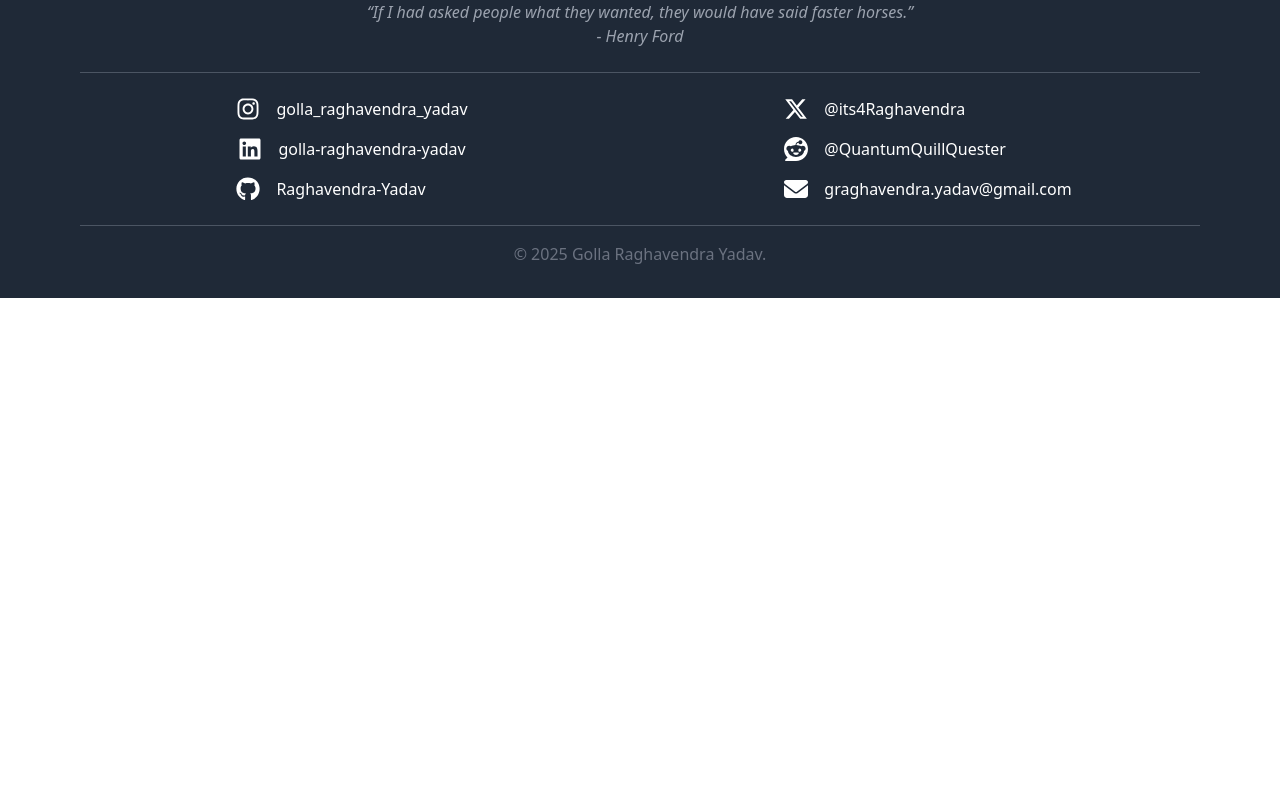
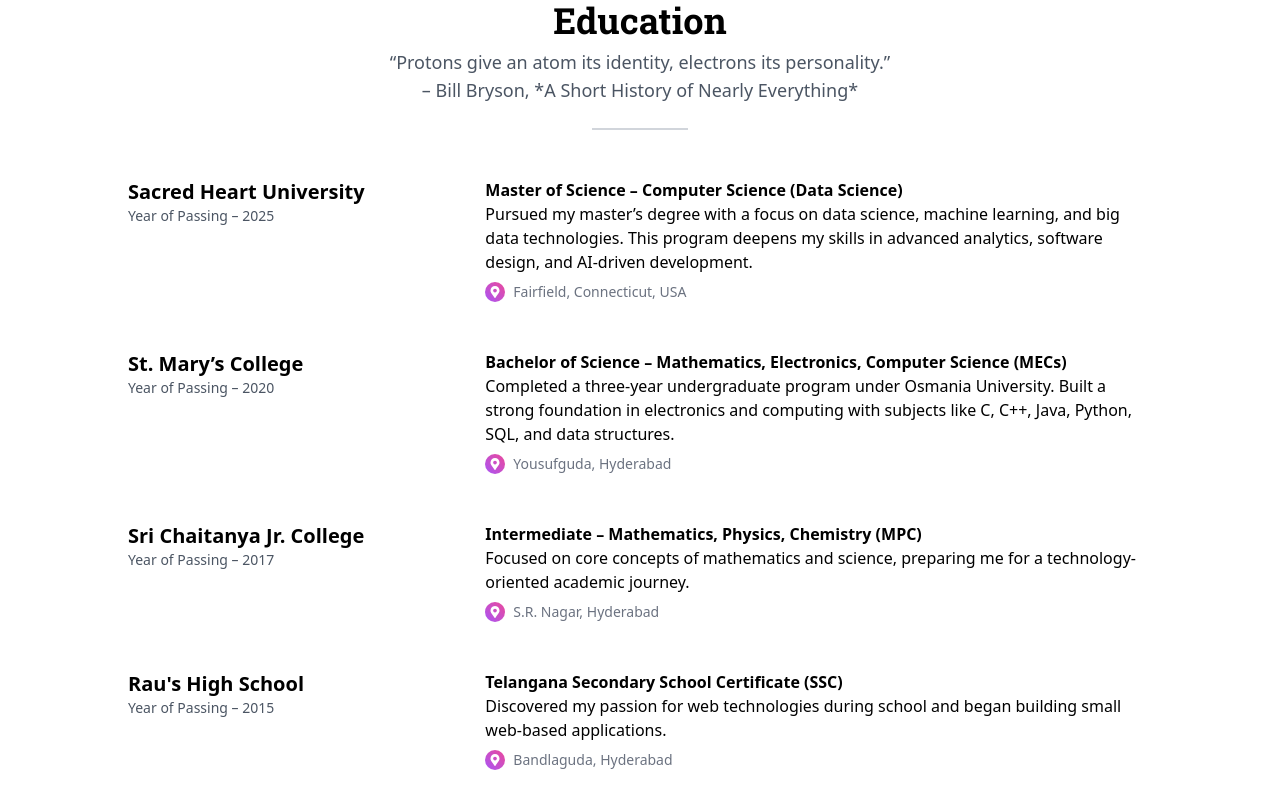
Before and after one commit to Raghavendra-Yadav/my-portfolio, a Next.js app: page / in a window 1280 px wide. Shown: the part 1680-2480 px from the top of the page. Before the commit the page ends 1978 px from the top, so only its background shows below. Built offline with nearby package versions, Linux system fonts and the light colour scheme.

Commit message:
feat: Add Education component to showcase educational background

```diff
--- /dev/null
+++ b/src/components/Education.tsx
@@ -0,0 +1,154 @@
+'use client';
+
+import { motion } from 'framer-motion';
+import { FaMapMarkerAlt } from 'react-icons/fa';
+
+export default function Education() {
+  return (
+    <motion.section
+      id="Education"
+      className="relative !bg-transparent text-black dark:text-white pt-20 pb-16 px-6 overflow-hidden min-h-[80vh]"
+      initial={{ opacity: 0, y: 50 }}
+      animate={{ opacity: 1, y: 0 }}
+      transition={{ duration: 1 }}
+    >
+      {/* Top blurred gradient blob */}
+      <div
+        aria-hidden="true"
+        className="absolute inset-x-0 -top-40 -z-10 transform-gpu overflow-hidden blur-3xl sm:-top-80"
+      >
+        <div
+          style={{
+            clipPath:
+              'polygon(74.1% 44.1%, 100% 61.6%, 97.5% 26.9%, 85.5% 0.1%, 80.7% 2%, 72.5% 32.5%, 60.2% 62.4%, 52.4% 68.1%, 47.5% 58.3%, 45.2% 34.5%, 27.5% 76.7%, 0.1% 64.9%, 17.9% 100%, 27.6% 76.8%, 76.1% 97.7%, 74.1% 44.1%)',
+          }}
+          className="relative left-[calc(50%-11rem)] aspect-[1155/678] w-[36.125rem] -translate-x-1/2 rotate-[30deg] bg-gradient-to-tr from-[#ff80b5] to-[#9089fc] opacity-30 sm:left-[calc(50%-30rem)] sm:w-[72.1875rem]"
+        />
+      </div>
+
+      {/* Bottom blurred gradient blob */}
+      <div
+        aria-hidden="true"
+        className="absolute inset-x-0 top-[calc(100%-13rem)] -z-10 transform-gpu overflow-hidden blur-3xl sm:top-[calc(100%-30rem)]"
+      >
+        <div
+          style={{
+            clipPath:
+              'polygon(74.1% 44.1%, 100% 61.6%, 97.5% 26.9%, 85.5% 0.1%, 80.7% 2%, 72.5% 32.5%, 60.2% 62.4%, 52.4% 68.1%, 47.5% 58.3%, 45.2% 34.5%, 27.5% 76.7%, 0.1% 64.9%, 17.9% 100%, 27.6% 76.8%, 76.1% 97.7%, 74.1% 44.1%)',
+          }}
+          className="relative left-[calc(50%+3rem)] aspect-[1155/678] w-[36.125rem] -translate-x-1/2 bg-gradient-to-tr from-[#ff80b5] to-[#9089fc] opacity-30 sm:left-[calc(50%+36rem)] sm:w-[72.1875rem]"
+        />
+      </div>
+
+      <div
+        aria-hidden="true"
+        className="pointer-events-none fixed inset-0 z-0"
+        style={{
+          backgroundImage: "url('/grain.png'), url('/noise.png')",
+          opacity: 0.15,
+          mixBlendMode: 'overlay',
+        }}
+      />
+
+      <div className="text-center mb-12">
+        <h2
+          className="text-4xl font-bold"
+          style={{ fontFamily: "'Roboto Slab', serif" }}
+        >
+          Education
+        </h2>
+        <p className="text-lg text-gray-600 dark:text-gray-400 mt-2 max-w-xl mx-auto">
+          &ldquo;Protons give an atom its identity, electrons its
+          personality.&rdquo;
+          <br />– Bill Bryson, *A Short History of Nearly Everything*
+        </p>
+        <hr className="mt-6 border-t-2 border-gray-300 dark:border-gray-600 w-24 mx-auto" />
+      </div>
+
+      <div className="space-y-12 max-w-5xl mx-auto">
+        {/* Masters */}
+        <EducationCard
+          institution="Sacred Heart University"
+          year="2025"
+          degree="Master of Science – Computer Science (Data Science)"
+          description="Pursued my master’s degree with a focus on data science, machine learning, and big data technologies. This program deepens my skills in advanced analytics, software design, and AI-driven development."
+          location="Fairfield, Connecticut, USA"
+        />
+
+        {/* Bachelors */}
+        <EducationCard
+          institution="St. Mary’s College"
+          year="2020"
+          degree="Bachelor of Science – Mathematics, Electronics, Computer Science (MECs)"
+          description="Completed a three-year undergraduate program under Osmania University. Built a strong foundation in electronics and computing with subjects like C, C++, Java, Python, SQL, and data structures."
+          location="Yousufguda, Hyderabad"
+        />
+
+        {/* Intermediate */}
+        <EducationCard
+          institution="Sri Chaitanya Jr. College"
+          year="2017"
+          degree="Intermediate – Mathematics, Physics, Chemistry (MPC)"
+          description="Focused on core concepts of mathematics and science, preparing me for a technology-oriented academic journey."
+          location="S.R. Nagar, Hyderabad"
+        />
+
+        {/* School */}
+        <EducationCard
+          institution="Rau's High School"
+          year="2015"
+          degree="Telangana Secondary School Certificate (SSC)"
+          description="Discovered my passion for web technologies during school and began building small web-based applications."
+          location="Bandlaguda, Hyderabad"
+        />
+      </div>
+    </motion.section>
+  );
+}
+
+function EducationCard({
+  institution,
+  year,
+  degree,
+  description,
+  location,
+}: {
+  institution: string;
+  year: string;
+  degree: string;
+  description: string;
+  location: string;
+}) {
+  return (
+    <motion.div
+      className="md:flex md:items-start gap-6"
+      initial={{ opacity: 0, y: 40 }}
+      whileInView={{ opacity: 1, y: 0 }}
+      viewport={{ once: true, amount: 0.3 }}
+      transition={{ duration: 0.8, ease: 'easeOut' }}
+    >
+      <div className="md:w-1/3 mb-4 md:mb-0">
+        <h4 className="text-xl font-semibold">{institution}</h4>
+        <p className="text-sm text-gray-600 dark:text-gray-400">
+          Year of Passing – {year}
+        </p>
+      </div>
+      <div className="md:w-2/3">
+        <p>
+          <strong>{degree}</strong>
+          <br />
+          {description}
+        </p>
+        <div className="mt-2 flex items-center gap-2 text-sm text-gray-500 dark:text-gray-400">
+          <span
+            className="inline-block w-5 h-5 rounded-full bg-gradient-to-tr from-purple-500 to-pink-500 flex items-center justify-center text-white"
+            title="Location"
+          >
+            <FaMapMarkerAlt className="text-xs" />
+          </span>
+          {location}
+        </div>
+      </div>
+    </motion.div>
+  );
+}
--- a/src/pages/index.tsx
+++ b/src/pages/index.tsx
@@ -3,6 +3,7 @@
 import Layout from '../components/Layout';
 import Hero from '../components/Hero';
 import Profile from '@/components/Profile';
+import Education from '@/components/Education';
 
 const Home: React.FC = () => {
   return (
@@ -15,6 +16,8 @@
       <Layout>
         <Hero />
         <Profile />
+        <Education />
+        {/* Add more components as needed */}
       </Layout>
     </>
   );
```
